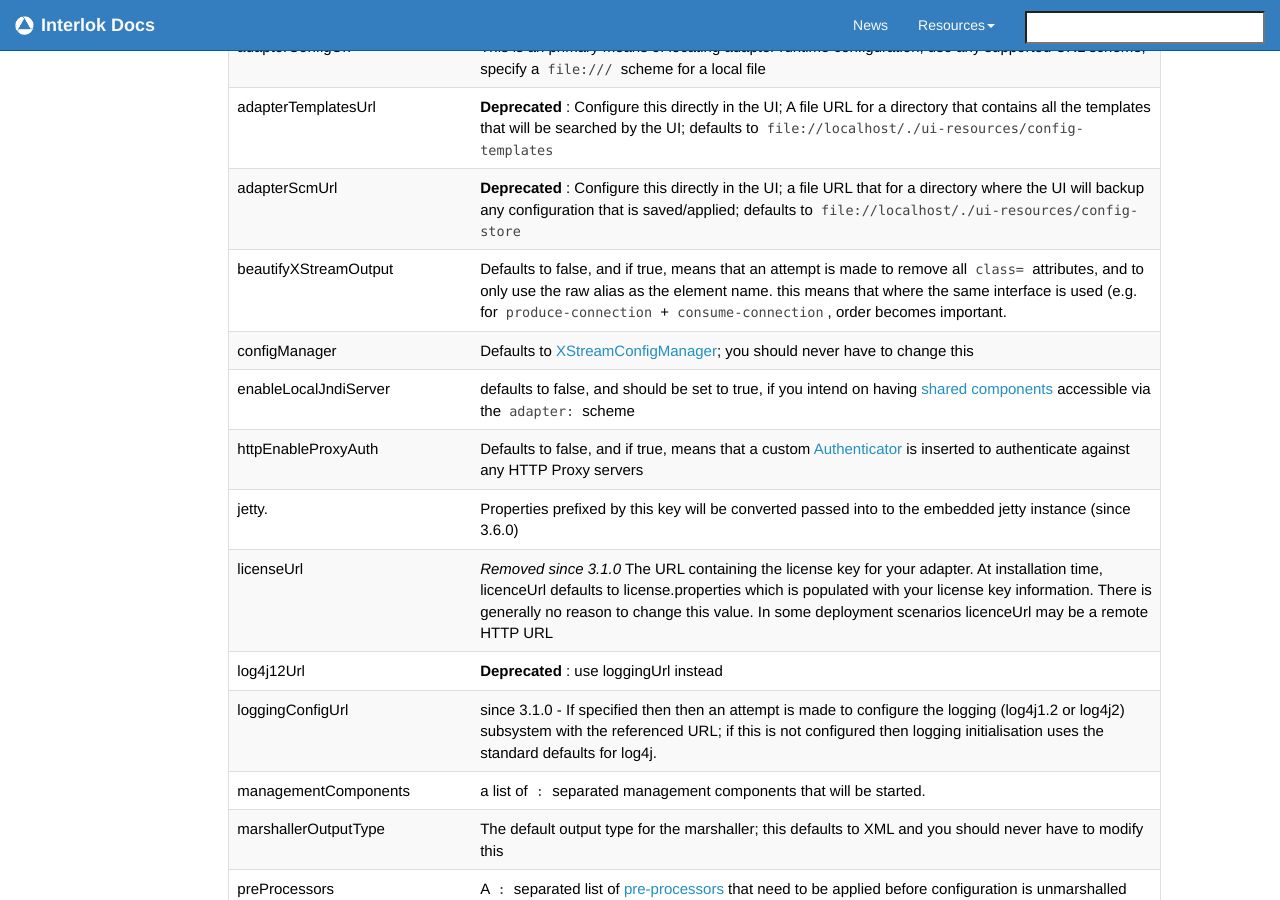
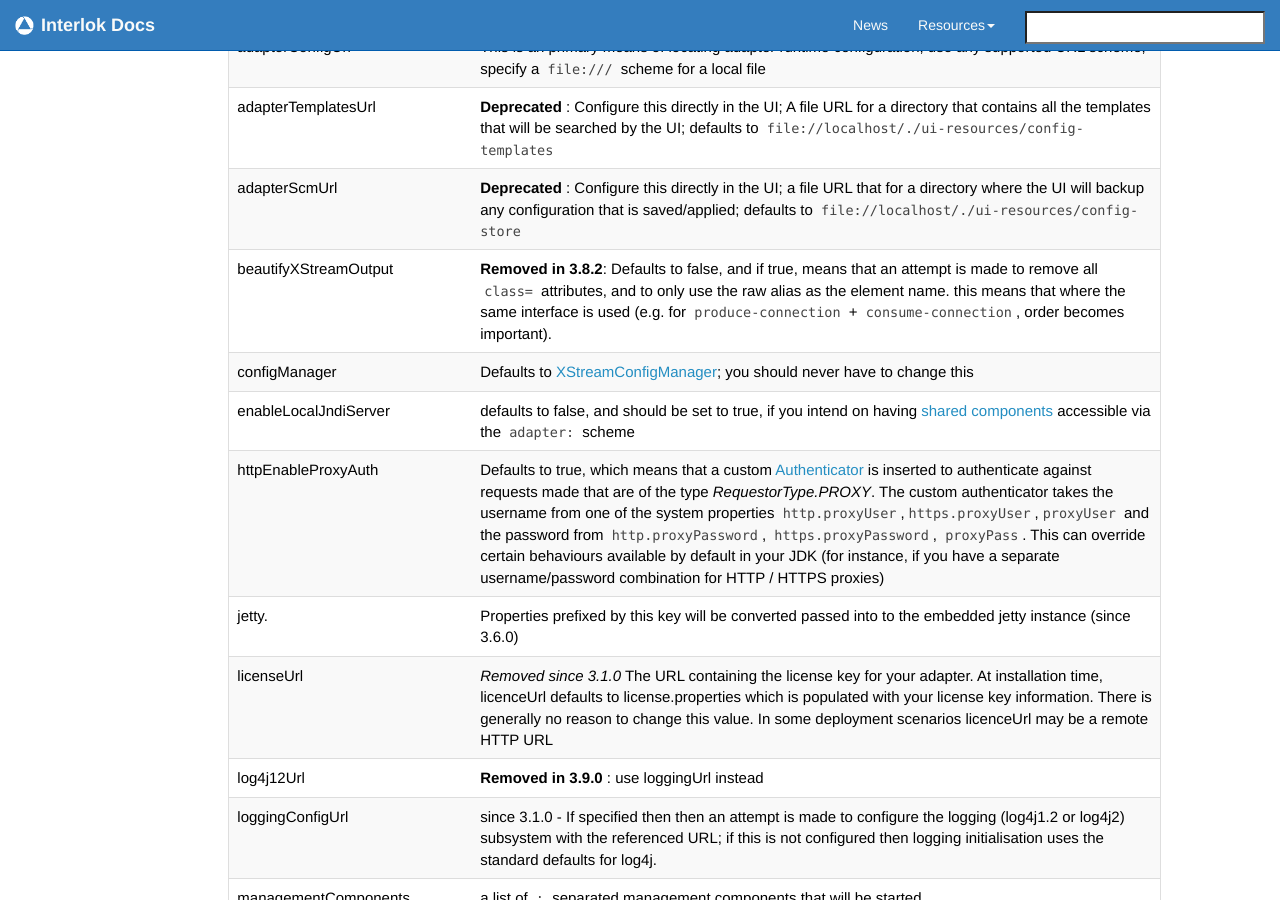
Before and after one commit to adaptris/interlok-docs-legacy, a Jekyll site: the page built from pages/adapter/adapter-bootstrap.md, in a window 1280 px wide and 900 px high, scrolled down 729 px. Built offline with Jekyll 4.4.1, drawn with Linux system fonts in a browser that asks for light colours; nearby versions of some CDN libraries; comment, search, counter and statistics services are not loaded.

Commit message:
Update documentation around httpEnableProxyAuth

```diff
--- a/pages/adapter/adapter-bootstrap.md
+++ b/pages/adapter/adapter-bootstrap.md
@@ -16,13 +16,13 @@ The list of keys and a brief description of each key is described below :
 | adapterConfigUrl | This is an primary means of locating adapter runtime configuration; use any supported URL scheme, specify a `file:///` scheme for a local file|
 | adapterTemplatesUrl | __Deprecated__ : Configure this directly in the UI; A file URL for a directory that contains all the templates that will be searched by the UI; defaults to `file://localhost/./ui-resources/config-templates`|
 | adapterScmUrl | __Deprecated__ : Configure this directly in the UI; a file URL that for a directory where the UI will backup any configuration that is saved/applied; defaults to `file://localhost/./ui-resources/config-store`|
-| beautifyXStreamOutput | Defaults to false, and if true, means that an attempt is made to remove all `class=` attributes, and to only use the raw alias as the element name. this means that where the same interface is used (e.g. for `produce-connection` + `consume-connection`, order becomes important.|
+| beautifyXStreamOutput | __Removed in 3.8.2__: Defaults to false, and if true, means that an attempt is made to remove all `class=` attributes, and to only use the raw alias as the element name. this means that where the same interface is used (e.g. for `produce-connection` + `consume-connection`, order becomes important). |
 | configManager | Defaults to [XStreamConfigManager][]; you should never have to change this|
 | enableLocalJndiServer| defaults to false, and should be set to true, if you intend on having [shared components][adapter-jndi-guide] accessible via the `adapter:` scheme|
-| httpEnableProxyAuth | Defaults to false, and if true, means that a custom [Authenticator][] is inserted to authenticate against any HTTP Proxy servers|
+| httpEnableProxyAuth | Defaults to true, which means that a custom [Authenticator][] is inserted to authenticate against requests made that are of the type _RequestorType.PROXY_. The custom authenticator takes the username from one of the system properties `http.proxyUser`,`https.proxyUser`,`proxyUser` and the password from `http.proxyPassword`, `https.proxyPassword`, `proxyPass`. This can override certain behaviours available by default in your JDK (for instance, if you have a separate username/password combination for HTTP / HTTPS proxies)|
 | jetty. | Properties prefixed by this key will be converted passed into to the embedded jetty instance (since 3.6.0) |
 | licenseUrl| _Removed since 3.1.0_ The URL containing the license key for your adapter. At installation time, licenceUrl defaults to license.properties which is populated with your license key information. There is generally no reason to change this value. In some deployment scenarios licenceUrl may be a remote HTTP URL|
-| log4j12Url | __Deprecated__ : use loggingUrl instead |
+| log4j12Url | __Removed in 3.9.0__ : use loggingUrl instead |
 | loggingConfigUrl | since 3.1.0 - If specified then then an attempt is made to configure the logging (log4j1.2 or log4j2) subsystem with the referenced URL; if this is not configured then logging initialisation uses the standard defaults for log4j. |
 | managementComponents | a list of `:` separated management components that will be started.
 | marshallerOutputType | The default output type for the marshaller; this defaults to XML and you should never have to modify this|
```
